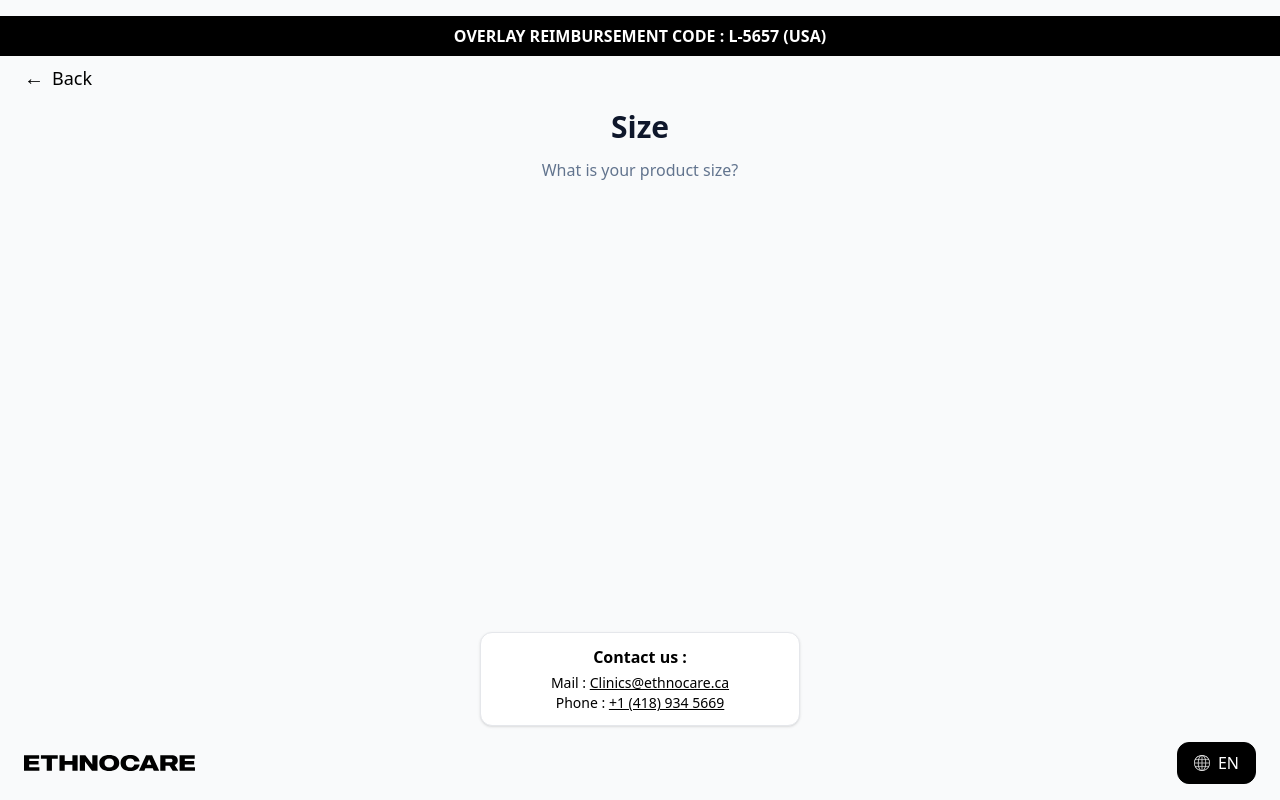
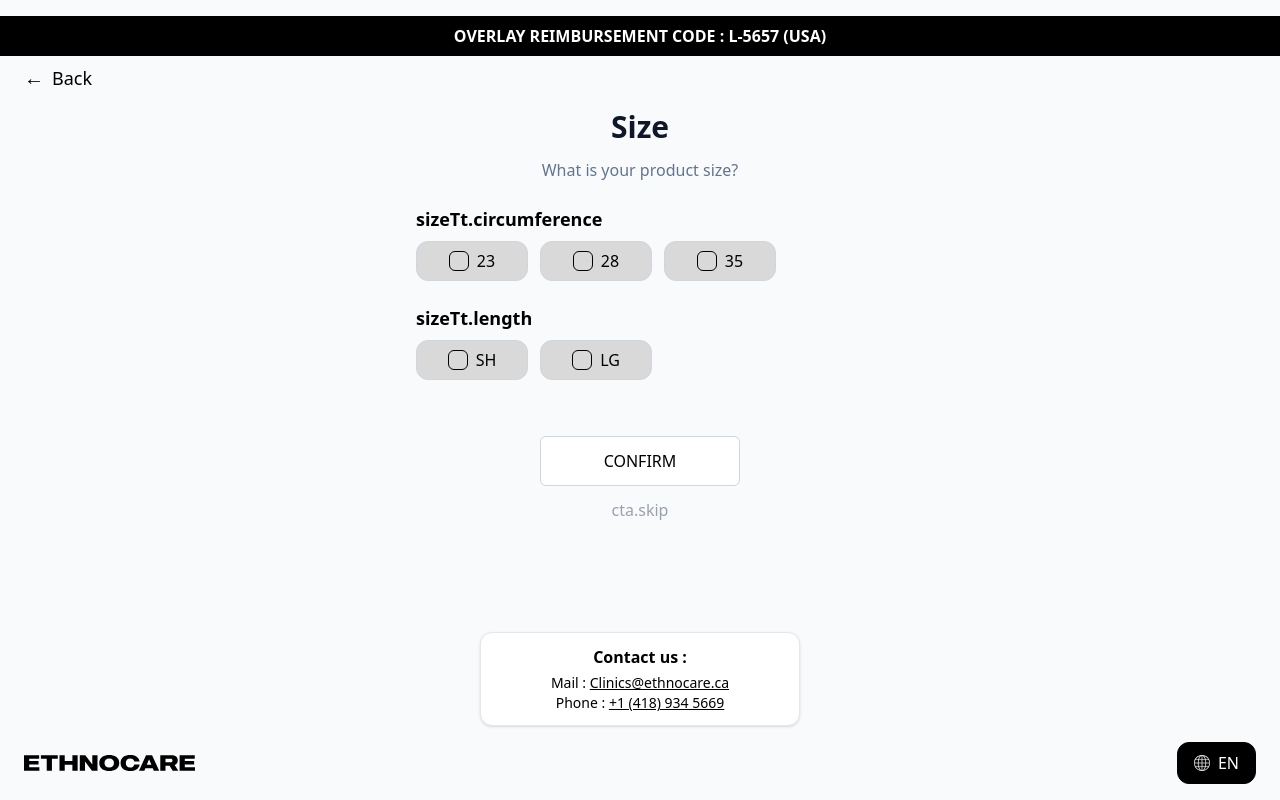
Before and after one commit to EthnoDev/ethnocare-online-tool, a React (Vite) app: page /assistance/size in a window 1280 px wide. Built offline with nearby package versions, Linux system fonts and the light colour scheme.

Commit message:
time for translations

```diff
--- a/src/components/SelectableOption2.jsx
+++ b/src/components/SelectableOption2.jsx
@@ -20,7 +20,7 @@ export default function SelectableOption2({
       aria-pressed={selected}
       className={[
         // fixed box
-        "inline-flex items-center justify-center gap-2 rounded-xl font-medium font-sans transition-all",
+        "inline-flex items-center justify-center gap-2 rounded-xl font-medium font-sans transition-all cursor-pointer",
         "focus:outline-none focus-visible:ring-2 focus-visible:ring-[#090C41]",
         widthClass,                    // fixed width
         heightClass,                   // fixed height
--- a/src/pages/assistance/SizeSelection.jsx
+++ b/src/pages/assistance/SizeSelection.jsx
@@ -1,5 +1,5 @@
 // src/pages/assistance/SizeSelection.jsx
-import { useState } from "react";
+import { useRef, useState } from "react";
 import { useNavigate } from "react-router-dom";
 import PageWrapper from "../../components/PageWrapper";
 import { useTranslation } from "react-i18next";
@@ -8,28 +8,110 @@ import SelectableOption2 from "../../components/SelectableOption2";
 
 export default function AssistanceSizeSelection() {
   const navigate = useNavigate();
-  const { t } = useTranslation("pages");
-  const [selected, setSelected] = useState(null);
+  const { t } = useTranslation(["pages", "common"]);
+
+  const product = localStorage.getItem("product");
+  const amputation = localStorage.getItem("amputation");
+
+  // TT state
+  const [circumference, setCircumference] = useState(null);
+  const [length, setLength] = useState(null);
+  const [side, setSide] = useState(null);
+
+  // TF-only state
+  const [suspension, setSuspension] = useState(null);
+
+  const [errors, setErrors] = useState({});
+  const [confirmSelected, setConfirmSelected] = useState(false);
   const [isRouting, setIsRouting] = useState(false);
 
-  // We might need to know which product was selected to show specific sizes
-  const product = localStorage.getItem("product");
+  const refCirc = useRef(null);
+  const refLen  = useRef(null);
+  const refSide = useRef(null);
+  const refSusp = useRef(null);
 
-  const handleSelect = (size) => {
+  const Group = ({ title, error, sectionRef, children }) => (
+    <section ref={sectionRef} className="w-full text-left" aria-invalid={!!error}>
+      <h2 className="font-semibold text-[18px] mb-2">{title}</h2>
+      <div className="flex flex-wrap gap-3">{children}</div>
+      {error && (
+        <p className="mt-2 text-sm text-red-600" role="alert" aria-live="polite">
+          {error}
+        </p>
+      )}
+    </section>
+  );
+
+  const validate = () => {
+    const next = {};
+
+    if (!circumference) next.circumference = t("sizeTt.errorCircumference", "Please choose a circumference.");
+    if (!length)        next.length        = t("sizeTt.errorLength",        "Please choose a length.");
+
+    if (amputation === "transtibial" && !side)
+      next.side = t("sizeTt.errorSide", "Please choose a side.");
+
+    if (amputation === "transfemoral" && !suspension)
+      next.suspension = t("sizeTf.errorSuspension", "Please choose a suspension.");
+
+    setErrors(next);
+
+    if (!circumference) return refCirc.current;
+    if (!length)        return refLen.current;
+    if (amputation === "transtibial"  && !side)       return refSide.current;
+    if (amputation === "transfemoral" && !suspension) return refSusp.current;
+    return null;
+  };
+
+  const handleConfirm = () => {
     if (isRouting) return;
 
-    setSelected(size);
+    setConfirmSelected(true);
+    setTimeout(() => setConfirmSelected(false), 200);
+
+    const firstErrorEl = validate();
+    if (firstErrorEl) {
+      firstErrorEl.scrollIntoView({ behavior: "smooth", block: "center" });
+      return;
+    }
+
+    localStorage.setItem("product_circumference", circumference);
+    localStorage.setItem("product_length", length);
+
+    if (amputation === "transtibial") {
+      const code = `OV-${circumference}-${length}-${side.charAt(0).toUpperCase()}`;
+      localStorage.setItem("product_code", code);
+      localStorage.setItem("product_side", side);
+    } else {
+      const code = `OVTF-${circumference}-${length}-${suspension}`;
+      localStorage.setItem("product_code", code);
+      localStorage.setItem("product_suspension", suspension);
+    }
+
     setIsRouting(true);
-
-    // Save the size selection
-    localStorage.setItem("product_size", size);
-
     setTimeout(() => {
-      // Navigate to the next step in your assistance flow
-      // navigate("/assistance/next-step");
+      navigate("/assistance/next-step"); // update to your actual next route
       setIsRouting(false);
     }, 200);
   };
+
+  const handleSkip = () => {
+    if (isRouting) return;
+    setIsRouting(true);
+    localStorage.setItem("product_code", "N/A");
+    setTimeout(() => {
+      navigate("/assistance/next-step"); // update to your actual next route
+      setIsRouting(false);
+    }, 200);
+  };
+
+  const circumferenceOptions = amputation === "transfemoral"
+    ? ["32", "38", "40", "44", "48", "52"]
+    : ["23", "28", "35"];
+
+  const lengthOptions = amputation === "transfemoral"
+    ? ["SH", "LG", "XL"]
+    : ["SH", "LG"];
 
   return (
     <PageWrapper
@@ -41,10 +123,95 @@ export default function AssistanceSizeSelection() {
         <h1 className="text-3xl font-bold text-center text-slate-900 leading-tight">
           {t("sizeAssistance.title")}
         </h1>
-
         <p className="mt-3 text-center text-base text-slate-500">
           {t("sizeAssistance.description")}
         </p>
+
+        <div className="mt-6 space-y-6">
+        {/* Circumference */}
+        <Group title={t("sizeTt.circumference")} error={errors.circumference} sectionRef={refCirc}>
+          {circumferenceOptions.map((val) => (
+            <SelectableOption2
+              key={val}
+              label={val}
+              selected={circumference === val}
+              onClick={() => {
+                setCircumference(val);
+                if (errors.circumference) setErrors((e) => ({ ...e, circumference: "" }));
+              }}
+              className="w-24 h-10 shrink-0 text-sm"
+            />
+          ))}
+        </Group>
+
+        {/* Length */}
+        <Group title={t("sizeTt.length")} error={errors.length} sectionRef={refLen}>
+          {lengthOptions.map((val) => (
+            <SelectableOption2
+              key={val}
+              label={val}
+              selected={length === val}
+              onClick={() => {
+                setLength(val);
+                if (errors.length) setErrors((e) => ({ ...e, length: "" }));
+              }}
+              className="w-24 h-10 shrink-0 text-sm"
+            />
+          ))}
+        </Group>
+
+        {/* Side — transtibial only */}
+        {amputation === "transtibial" && (
+          <Group title={t("sizeTt.side")} error={errors.side} sectionRef={refSide}>
+            {["Left", "Right"].map((val) => (
+              <SelectableOption2
+                key={val}
+                label={val}
+                selected={side === val}
+                onClick={() => {
+                  setSide(val);
+                  if (errors.side) setErrors((e) => ({ ...e, side: "" }));
+                }}
+                className="w-28 h-10 shrink-0 text-sm"
+              />
+            ))}
+          </Group>
+        )}
+
+        {/* Suspension — transfemoral only */}
+        {amputation === "transfemoral" && (
+          <Group title={t("pages:sizeTf.suspension")} error={errors.suspension} sectionRef={refSusp}>
+            {["PIN", "VAC"].map((val) => (
+              <SelectableOption2
+                key={val}
+                label={val}
+                selected={suspension === val}
+                onClick={() => {
+                  setSuspension(val);
+                  if (errors.suspension) setErrors((e) => ({ ...e, suspension: "" }));
+                }}
+                className="w-28 h-10 shrink-0 text-sm"
+              />
+            ))}
+          </Group>
+        )}
+        </div>
+
+        <div className="h-14" />
+
+        <SelectableOption
+          label={t("common:cta.confirm")}
+          selected={confirmSelected}
+          onClick={handleConfirm}
+        />
+
+        <button
+          type="button"
+          onClick={handleSkip}
+          className="w-full py-3 rounded-xl text-gray-400 hover:text-gray-600 transition"
+        >
+          {t("common:cta.skip")}
+        </button>
       </div>
     </PageWrapper>
   );
```
